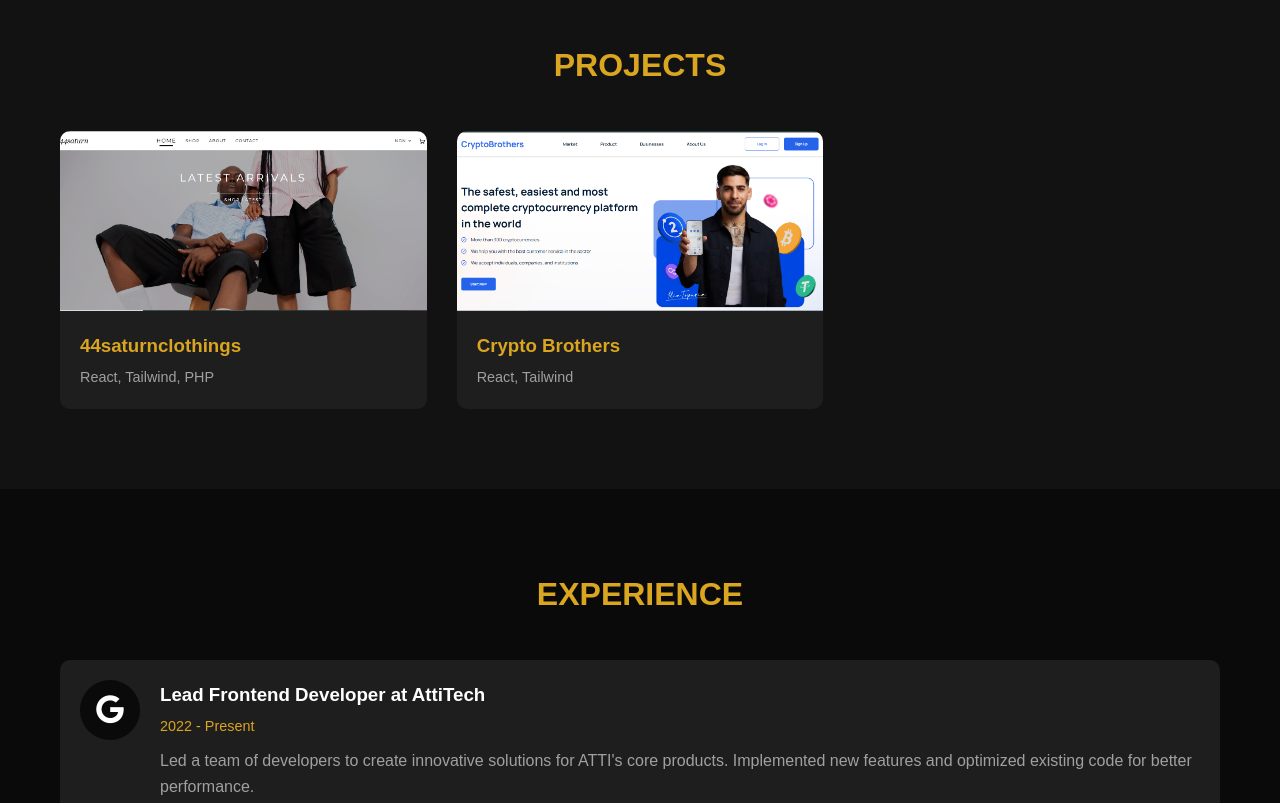
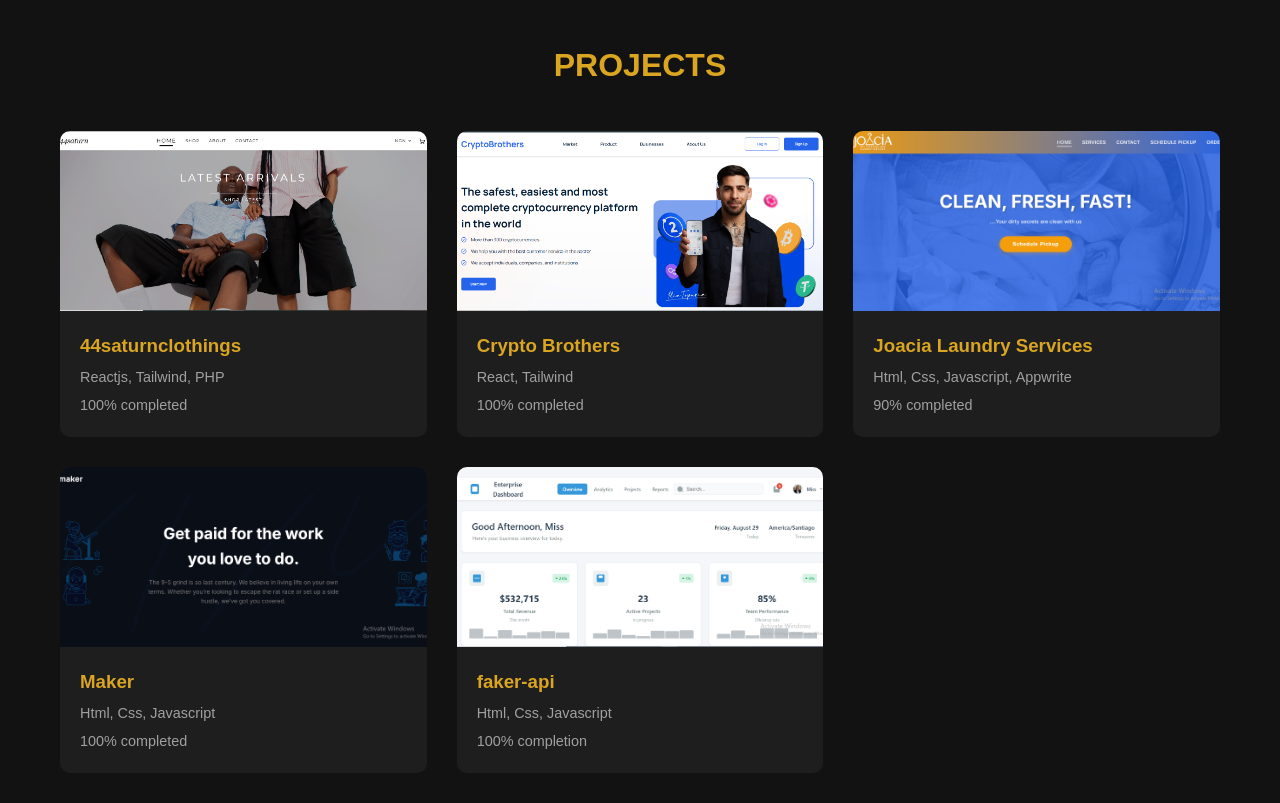
Before and after one commit to Dereelcoder1/upfront, a plain HTML site: page index.html in a window 1280 px wide. Shown: the part 840-1643 px from the top of the page. Drawn offline with nearby package versions, Linux system fonts and the light colour scheme.

Commit message:
Adding Newly creeated sites

```diff
--- a/index.html
+++ b/index.html
@@ -3,7 +3,48 @@
 <head>
     <meta charset="UTF-8">
     <meta name="viewport" content="width=device-width, initial-scale=1.0">
-    <title>Developer Portfolio</title>
+        <!-- ✅ Basic SEO -->
+    <title>Dereelcoder | Frontend Developer & Tech Creator</title>
+    <meta name="description" content="Portfolio of Dereelcoder — Frontend Developer, Tech Creator, and Problem Solver. Explore projects, skills, and services in web development and technology.">
+    <meta name="keywords" content="Dereelcoder, Frontend Developer, Web Developer, Portfolio, Tech Creator, JavaScript, React, Tailwind, Nigeria Developer, Freelance Developer">
+    <meta name="author" content="Dereelcoder">
+
+    <!-- ✅ Open Graph / Facebook / LinkedIn -->
+    <meta property="og:title" content="Dereelcoder | Frontend Developer & Tech Creator">
+    <meta property="og:description" content="Explore the portfolio of Dereelcoder — showcasing projects, skills, and services in web development and technology.">
+    <meta property="og:type" content="website">
+    <meta property="og:url" content="https://dereelcoder.netlify.app/">
+    <meta property="og:site_name" content="Dereelcoder">
+    <meta property="og:image" content="https://dereelcoder.netlify.app/images/preview.PNG">
+    <meta property="og:image:width" content="1200">
+    <meta property="og:image:height" content="630">
+    <meta property="og:locale" content="en_US">
+
+    <!-- ✅ Twitter Card -->
+    <meta name="twitter:card" content="summary_large_image">
+    <meta name="twitter:title" content="Dereelcoder | Frontend Developer & Tech Creator">
+    <meta name="twitter:description" content="Showcasing projects, skills, and services in web development by Dereelcoder.">
+    <meta name="twitter:image" content="https://dereelcoder.netlify.app/images/preview.PNG">
+    <meta name="twitter:site" content="@dereelcoder">
+    <meta name="twitter:creator" content="@dereelcoder">
+
+    <!-- ✅ Mobile Friendly -->
+    <meta name="viewport" content="width=device-width, initial-scale=1.0">
+    <meta name="theme-color" content="#FFD700"> <!-- goldenrod brand color -->
+
+    <!-- ✅ Robots -->
+    <meta name="robots" content="index, follow">
+    <meta name="googlebot" content="index, follow, max-snippet:-1, max-image-preview:large, max-video-preview:-1">
+
+    <!-- ✅ Canonical -->
+    <link rel="canonical" href="https://dereelcoder.netlify.app/">
+
+    <!-- ✅ Extra SEO signals -->
+    <meta name="language" content="en">
+    <meta name="copyright" content="Dereelcoder">
+    <meta name="revisit-after" content="7 days">
+
+    <!-- Css Style sheet -->
     <link rel="stylesheet" href="style.css">
     <link rel="stylesheet" href="https://unpkg.com/aos@next/dist/aos.css" />
     <link rel="stylesheet" href="https://cdnjs.cloudflare.com/ajax/libs/font-awesome/6.4.0/css/all.min.css">
@@ -50,7 +91,7 @@
                 <p>I'm a passionate developer who loves to create websites and applications. I enjoy sharing my knowledge and experience with others through content creation. Let's build something amazing together!</p>
                 <div class="cta-buttons">
                     <a href="#contact" class="btn primary-btn">Hire Me</a>
-                    <a href="/images/Resume.docx" class="btn secondary-btn" download>Download CV</a>
+                    <a href="/images/MyResumé.pdf" class="btn secondary-btn" download>Download CV</a>
                 </div>
             </div>
 
@@ -80,7 +121,8 @@
                     </div>
                     <div class="project-info">
                         <h3>44saturnclothings</h3>
-                        <p>React, Tailwind, PHP</p>
+                        <p>Reactjs, Tailwind, PHP</p>
+                        <p class="completion">100% completed</p>
                     </div>
                 </div>
                </a>
@@ -94,6 +136,49 @@
                     <div class="project-info">
                         <h3>Crypto Brothers</h3>
                         <p>React, Tailwind</p>
+                        <p class="completion">100% completed</p>
+                    </div>
+                </div>
+               </a>
+
+               <a href="https://joacia.netlify.app/" target="_blank">
+                <div class="project-card" data-aos="fade-up" data-aos-delay="100">
+                    <div class="project-img">
+                        <img src="/images/joacia.PNG" alt="Joacia Laundry Servces">
+
+                    </div>
+                    <div class="project-info">
+                        <h3>Joacia Laundry Services</h3>
+                        <p>Html, Css, Javascript, Appwrite</p>
+                        <p class="completion">90% completed</p>
+                    </div>
+                </div>
+               </a>
+
+               <a href="https://dereeltest.netlify.app/" target="_blank">
+                <div class="project-card" data-aos="fade-up" data-aos-delay="100">
+                    <div class="project-img">
+                        <img src="/images/maker.PNG" alt="maker">
+
+                    </div>
+                    <div class="project-info">
+                        <h3>Maker</h3>
+                        <p>Html, Css, Javascript</p>
+                        <p class="completion">100% completed</p>
+                    </div>
+                </div>
+               </a>
+
+               <a href="https://fake-dash.netlify.app/" target="_blank">
+                <div class="project-card" data-aos="fade-up" data-aos-delay="100">
+                    <div class="project-img">
+                        <img src="/images/fake-dash.PNG" alt="afker-api">
+
+                    </div>
+                    <div class="project-info">
+                        <h3>faker-api</h3>
+                        <p>Html, Css, Javascript</p>
+                        <p class="completion">100% completion</p>
                     </div>
                 </div>
                </a>
@@ -112,7 +197,7 @@
                     </div>
                     <div class="experience-details">
                         <h3>Lead Frontend Developer at AttiTech</h3>
-                        <p class="duration">2022 - Present</p>
+                        <p class="duration">2023 - Present</p>
                         <p class="description">Led a team of developers to create innovative solutions for ATTI's core products. Implemented new features and optimized existing code for better performance.</p>
                     </div>
                 </div>
--- a/style.css
+++ b/style.css
@@ -271,6 +271,12 @@
       font-size: 0.9rem;
   }
 
+  .project-info .completion {
+      color: var(--gray-text);
+      font-size: 0.9rem;
+      margin-top: 5px;
+  }
+
   /* Experience Section */
   .experience {
       background-color: var(--darker-bg);
```
Also changed, not shown: images/fake-dash.PNG (added), images/joacia.PNG (added), images/maker.PNG (added), images/preview.PNG (added), 2 other files.
